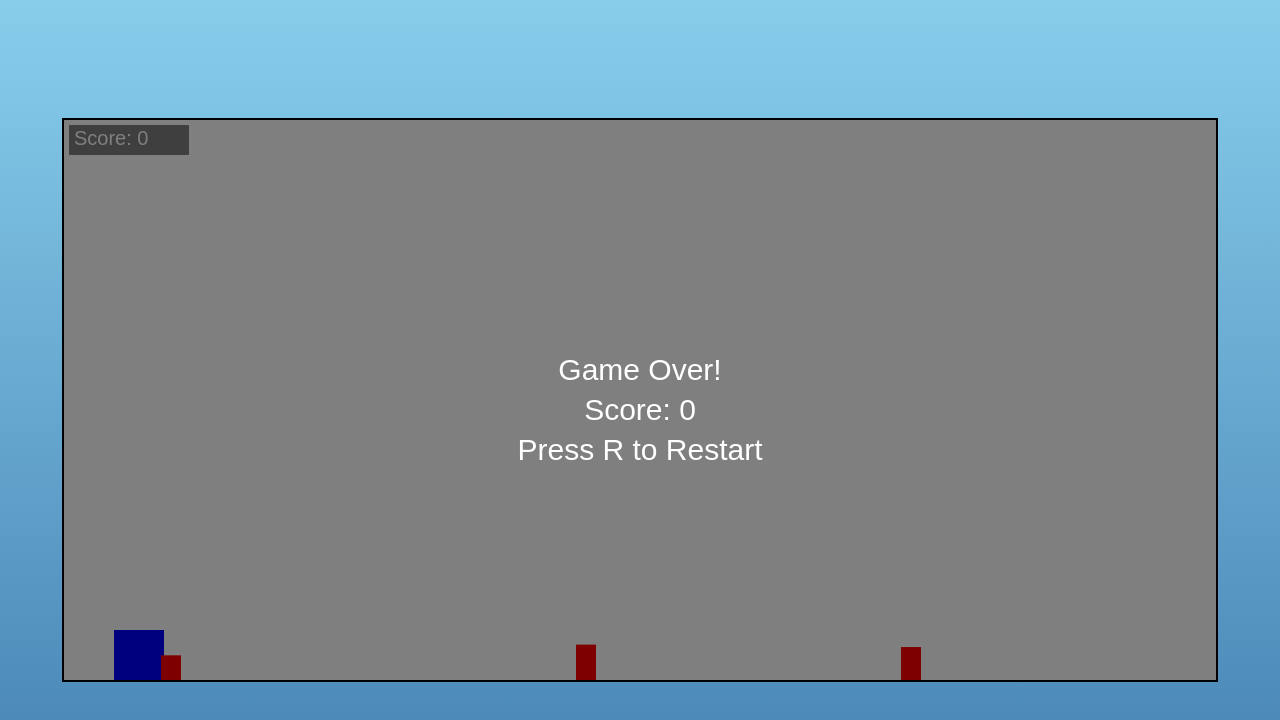
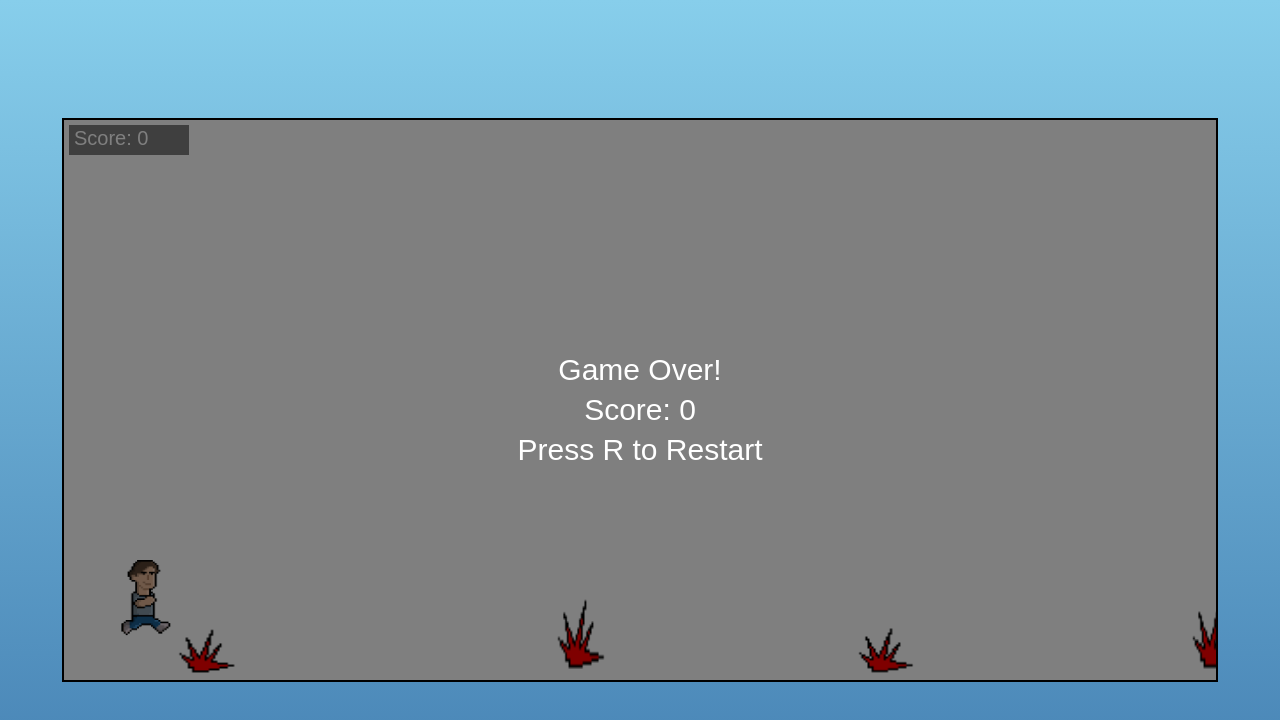
Before and after one commit to among2you/Subway-surfers, a plain HTML site: page index.html in a window 1280 px wide. Drawn offline with Linux system fonts and the light colour scheme.

Commit message:
ix player and obstacle sizes

```diff
--- a/index.html
+++ b/index.html
@@ -6,7 +6,7 @@
   <meta name="description" content="Play this fun and addictive endless runner game! Jump over obstacles, collect coins, and achieve the highest score.">
   <meta name="keywords" content="endless runner, HTML5 game, canvas game, mobile-friendly game, fun game">
   <meta name="author" content="Your Name">
-  <title>Endless Runner Game</title>
+  <title>Subway Surfers</title>
   <style>
     body {
       margin: 0;
--- a/script.js
+++ b/script.js
@@ -6,6 +6,11 @@ function resizeCanvas() {
   canvas.width = window.innerWidth * 0.9; // 90% of the screen width
   canvas.height = window.innerHeight * 0.7; // 70% of the screen height
 }
+
+// Set default canvas size
+canvas.width = 800; // Default width
+canvas.height = 400; // Default height
+
 resizeCanvas();
 window.addEventListener('resize', resizeCanvas);
 
@@ -13,6 +18,17 @@ window.addEventListener('resize', resizeCanvas);
 const playerImage = new Image();
 playerImage.src = './assets/player.png'; // Path to player image
 playerImage.alt = "Player character"; // Alt text for accessibility
+
+const playerGif = new Image();
+playerGif.src = './assets/player_running.gif'; // Ensure this path is correct
+
+const obstacleImage = new Image();
+obstacleImage.src = './assets/obstacle.png'; // Path to obstacle PNG
+obstacleImage.alt = "Obstacle";
+
+const coinImage = new Image();
+coinImage.src = './assets/coin.png'; // Path to coin PNG
+coinImage.alt = "Coin";
 
 // Load sounds
 const coinSound = new Audio('./assets/coin.mp3'); // Use .mp3 format for compatibility
@@ -25,6 +41,29 @@ coinSound.onerror = () => console.error('Failed to load coin sound');
 jumpSound.onerror = () => console.error('Failed to load jump sound');
 hitSound.onerror = () => console.error('Failed to load hit sound');
 
+playerGif.onerror = () => console.error('Failed to load player GIF');
+obstacleImage.onerror = () => console.error('Failed to load obstacle image');
+coinImage.onerror = () => console.error('Failed to load coin image');
+
+// Load player animation frames with error handling
+const playerFrames = [
+  './assets/player_frame1.png',
+  './assets/player_frame2.png',
+  './assets/player_frame3.png',
+  './assets/player_frame4.png',
+].map((src, index) => {
+  const img = new Image();
+  img.src = src;
+
+  // Handle broken images
+  img.onerror = () => {
+    console.error(`Failed to load player frame: ${src}`);
+    img.src = './assets/placeholder.png'; // Use a placeholder image if the frame fails to load
+  };
+
+  return img;
+});
+
 // Game variables
 let gameSpeed = 5;
 let score = 0;
@@ -35,14 +74,18 @@ let obstacleCooldown = 0; // Cooldown timer for obstacles
 class Player {
   constructor() {
     this.x = 50;
-    this.y = canvas.height - 50; // Ensure player starts exactly on the ground
-    this.width = 50;
-    this.height = 50;
-    this.color = 'blue';
+    this.y = canvas.height - 120; // Adjusted to match new height
+    this.width = 60; // Increased width for better visibility
+    this.height = 80; // Increased height for better visibility
     this.dy = 0;
     this.gravity = 0.5;
-    this.jumpStrength = -10;
+    this.jumpStrength = -12; // Adjusted jump strength for new size
     this.grounded = true;
+
+    // Animation properties
+    this.frameIndex = 0; // Current frame index
+    this.frameTimer = 0; // Timer to control frame rate
+    this.frameInterval = 10; // Number of game loop iterations per frame
   }
 
   update() {
@@ -60,6 +103,13 @@ class Player {
       this.y = canvas.height - this.height;
       this.grounded = true;
     }
+
+    // Update animation frame
+    this.frameTimer++;
+    if (this.frameTimer >= this.frameInterval) {
+      this.frameIndex = (this.frameIndex + 1) % playerFrames.length; // Loop through frames
+      this.frameTimer = 0;
+    }
   }
 
   jump() {
@@ -71,19 +121,24 @@ class Player {
   }
 
   draw() {
-    ctx.fillStyle = this.color;
-    ctx.fillRect(this.x, this.y, this.width, this.height);
+    // Draw the current frame
+    ctx.drawImage(
+      playerFrames[this.frameIndex], // Current frame image
+      this.x,
+      this.y,
+      this.width,
+      this.height
+    );
   }
 }
 
 // Obstacle class
 class Obstacle {
-  constructor(x, y, width, height, color) {
+  constructor(x, y, width, height) {
     this.x = x;
     this.y = y;
     this.width = width;
     this.height = height;
-    this.color = color;
   }
 
   update() {
@@ -91,8 +146,7 @@ class Obstacle {
   }
 
   draw() {
-    ctx.fillStyle = this.color;
-    ctx.fillRect(this.x, this.y, this.width, this.height);
+    ctx.drawImage(obstacleImage, this.x, this.y, this.width, this.height);
   }
 }
 
@@ -111,10 +165,7 @@ class Coin {
 
   draw() {
     if (!this.collected) {
-      ctx.fillStyle = 'gold';
-      ctx.beginPath();
-      ctx.arc(this.x, this.y, this.radius, 0, Math.PI * 2);
-      ctx.fill();
+      ctx.drawImage(coinImage, this.x - this.radius, this.y - this.radius, this.radius * 2, this.radius * 2);
     }
   }
 }
@@ -149,7 +200,12 @@ function isCollidingWithCircle(rect, circle) {
 // Play sound safely
 function playSound(sound) {
   if (sound.readyState >= 2) {
-    sound.play();
+    const playPromise = sound.play();
+    if (playPromise !== undefined) {
+      playPromise.catch((error) => {
+        console.warn('Audio playback failed:', error);
+      });
+    }
   }
 }
 
@@ -158,13 +214,14 @@ const player = new Player();
 const obstacles = [];
 const coins = [];
 
-// Spawn obstacles and coins
+// Update spawnObjects function to adjust obstacle sizes
 function spawnObjects() {
   // Spawn obstacles with a cooldown
   if (obstacleCooldown <= 0 && Math.random() < 0.02) {
-    const height = Math.random() * 20 + 20; // Reduced height range (10 to 40)
-    obstacles.push(new Obstacle(canvas.width, canvas.height - height, 20, height, 'red'));
-    obstacleCooldown = 60; // Increased cooldown for better spacing
+    const height = Math.random() * 50 + 50; // Adjust height range (50 to 100)
+    const width = Math.random() * 30 + 40; // Adjust width range (40 to 70)
+    obstacles.push(new Obstacle(canvas.width, canvas.height - height, width, height));
+    obstacleCooldown = 60; // Cooldown for better spacing
   }
 
   // Decrease cooldown timer
@@ -174,7 +231,7 @@ function spawnObjects() {
 
   // Spawn coins
   if (Math.random() < 0.01) {
-    const radius = 10;
+    const radius = 15; // Adjust coin size
     const yPosition = Math.random() * (canvas.height - 100 - radius) + (canvas.height - 100); // Ensure coins spawn within jumpable range
     coins.push(new Coin(canvas.width, yPosition, radius));
   }
```
Also changed, not shown: assets/coin.png (added), assets/obstacle.png (added), assets/player_frame1.png (added), assets/player_frame2.png (added), assets/player_frame3.png (added), assets/player_frame4.png (added), assets/player_running.gif (added).
